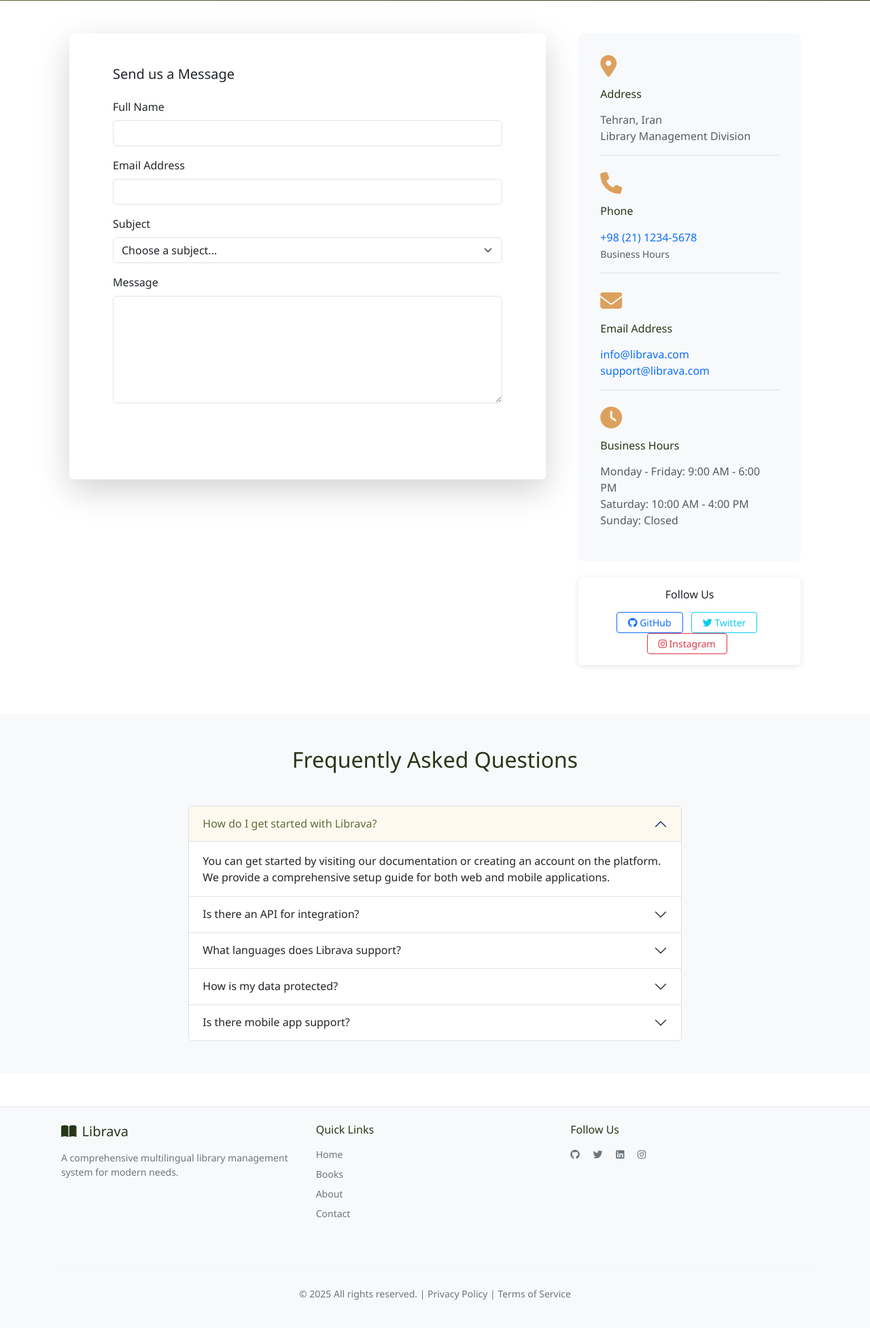
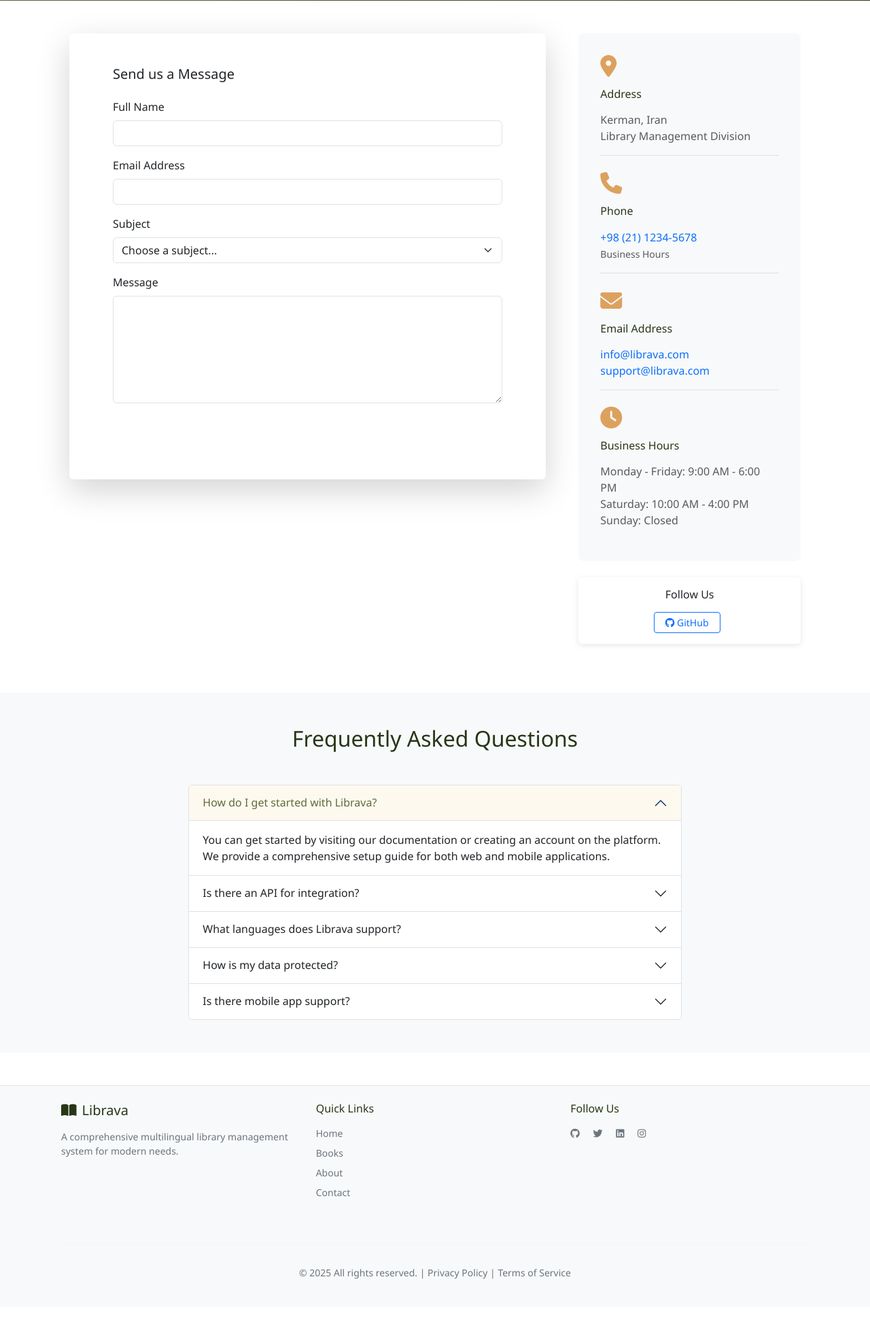
Before and after one commit to mohammadtahaabdinasab/librava, a PHP site: page /contact in a window 1280 px wide. Shown: the part 289-2242 px from the top of the page at 68% size. After the commit the page ends 2170 px from the top, so only its background shows below. Run offline with PHP 8.4, Linux system fonts and the light colour scheme.

Commit message:
Final UI/UX refinements and content updates
- Removed emoji icons from page headings for cleaner look
- Added target='_blank' to social media links in footer
- Added real GitHub repository link
- Updated creator location from Tehran to Kerman
- Minor content and styling improvements across all pages

```diff
--- a/app/views/about.php
+++ b/app/views/about.php
@@ -124,7 +124,7 @@
                     </div>
                 </div>
             </div>
-            <div class="col-md-6 col-lg-3">
+            <!-- <div class="col-md-6 col-lg-3">
                 <div class="card text-center">
                     <div class="card-body">
                         <div class="mb-3">
@@ -159,7 +159,7 @@
                         <p class="card-text small">Help us build better library tools</p>
                     </div>
                 </div>
-            </div>
+            </div> -->
         </div>
     </div>
 </section>
--- a/app/views/books.php
+++ b/app/views/books.php
@@ -6,7 +6,7 @@
 <!-- Page Header -->
 <section class="py-5" style="background: linear-gradient(135deg, #606c38 0%, #283618 100%);">
     <div class="container">
-        <h1 class="text-white display-4 fw-bold">📚 <?php t('books.title'); ?></h1>
+        <h1 class="text-white display-4 fw-bold"><?php t('books.title'); ?></h1>
         <p class="text-light lead"><?php t('books.subtitle'); ?></p>
     </div>
 </section>
--- a/app/views/contact.php
+++ b/app/views/contact.php
@@ -58,7 +58,7 @@
                         <i class="fas fa-map-marker-alt fa-2x mb-3" style="color: #dda15e;"></i>
                         <h6><?php t('contact.address'); ?></h6>
                         <p class="text-muted">
-                            Tehran, Iran<br>
+                            Kerman, Iran<br>
                             Library Management Division
                         </p>
                     </div>
@@ -96,15 +96,15 @@
                 <div class="card mt-4">
                     <div class="card-body text-center">
                         <h6 class="card-title mb-3">Follow Us</h6>
-                        <a href="#" class="btn btn-sm btn-outline-primary me-2">
+                        <a href="https://github.com/mohammadtahaabdinasab/librava" class="btn btn-sm btn-outline-primary me-2">
                             <i class="fab fa-github"></i> GitHub
                         </a>
-                        <a href="#" class="btn btn-sm btn-outline-info me-2">
+                        <!-- <a href="#" class="btn btn-sm btn-outline-info me-2">
                             <i class="fab fa-twitter"></i> Twitter
                         </a>
                         <a href="#" class="btn btn-sm btn-outline-danger">
                             <i class="fab fa-instagram"></i> Instagram
-                        </a>
+                        </a> -->
                     </div>
                 </div>
             </div>
--- a/app/views/creator.php
+++ b/app/views/creator.php
@@ -17,7 +17,7 @@
         <div class="row g-5 align-items-center">
             <div class="col-lg-4 text-center">
                 <div class="creator-avatar mb-4">
-                    <i class="fas fa-user-circle fa-10x" style="color: #606c38;"></i>
+                    <img src="https://avatars.githubusercontent.com/u/188295997?v=4" alt="Creator Avatar" class="rounded-circle shadow-lg" width="200" height="200">
                 </div>
                 <h3>Mohammad Taha Abdinasab</h3>
                 <p class="lead text-muted"><?php t('creator.role'); ?></p>
--- a/app/views/home.php
+++ b/app/views/home.php
@@ -6,7 +6,7 @@
 <!-- Hero Section -->
 <section class="hero-section py-5" style="background: linear-gradient(135deg, #606c38 0%, #283618 100%);">
     <div class="container text-center text-white py-5">
-        <h1 class="display-3 fw-bold mb-3">📚 <?php t('home.title'); ?></h1>
+        <h1 class="display-3 fw-bold mb-3"><?php t('home.title'); ?></h1>
         <p class="lead mb-4"><?php t('home.subtitle'); ?></p>
         <a href="/books" class="btn btn-primary btn-lg me-2">
             <i class="fas fa-book me-2"></i><?php t('home.browse_books'); ?>
@@ -20,7 +20,7 @@
 <!-- Features Section -->
 <section id="features" class="py-5">
     <div class="container">
-        <h2 class="text-center mb-5">✨ <?php t('home.features'); ?></h2>
+        <h2 class="text-center mb-5"><?php t('home.features'); ?></h2>
         <div class="row g-4">
             <div class="col-md-6 col-lg-3">
                 <div class="card h-100 feature-card">
@@ -85,7 +85,7 @@
 <!-- Recent Books Section -->
 <section class="py-5">
     <div class="container">
-        <h2 class="mb-5">📖 <?php t('home.featured_books'); ?></h2>
+        <h2 class="mb-5"><?php t('home.featured_books'); ?></h2>
         <div class="row g-4">
             <div class="col-md-6 col-lg-4">
                 <div class="card h-100 shadow-sm book-card">
--- a/app/views/layout.php
+++ b/app/views/layout.php
@@ -91,10 +91,10 @@
                 <div class="col-md-4 mb-3">
                     <h6><?php t('footer.follow'); ?></h6>
                     <div class="footer-text small">
-                        <a href="#" class="footer-link text-decoration-none me-3"><i class="fab fa-github"></i></a>
-                        <a href="#" class="footer-link text-decoration-none me-3"><i class="fab fa-twitter"></i></a>
-                        <a href="#" class="footer-link text-decoration-none me-3"><i class="fab fa-linkedin"></i></a>
-                        <a href="#" class="footer-link text-decoration-none"><i class="fab fa-instagram"></i></a>
+                        <a target="_blank" href="https://github.com/mohammadtahaabdinasab/librava" class="footer-link text-decoration-none me-3"><i class="fab fa-github"></i></a>
+                        <a target="_blank" href="#" class="footer-link text-decoration-none me-3"><i class="fab fa-twitter"></i></a>
+                        <a target="_blank" href="#" class="footer-link text-decoration-none me-3"><i class="fab fa-linkedin"></i></a>
+                        <a target="_blank" href="#" class="footer-link text-decoration-none"><i class="fab fa-instagram"></i></a>
                     </div>
                 </div>
             </div>
--- a/resources/lang/en.php
+++ b/resources/lang/en.php
@@ -80,10 +80,10 @@
     'creator.title' => 'Meet the Creator',
     'creator.subtitle' => 'About the creator of Librava',
     'creator.role' => 'Full-Stack Developer & Librava Creator',
-    'creator.location' => 'Tehran, Iran',
+    'creator.location' => 'Kerman, Iran',
     'creator.bio' => 'Mohammad Taha is a passionate full-stack developer with over 10 years of experience in web application development.',
     'creator.role' => 'Full-Stack Developer & Librava Creator',
-    'creator.location' => 'Tehran, Iran',
+    'creator.location' => 'Kerman, Iran',
     'creator.bio' => 'Mohammad Taha is a passionate full-stack developer with over 10 years of experience in web application development.',
     'creator.skills' => 'Skills & Expertise',
     'creator.journey' => 'Journey to Librava',
--- a/resources/templates/base.php
+++ b/resources/templates/base.php
@@ -11,7 +11,7 @@
     <nav class="navbar navbar-expand-lg navbar-dark bg-dark">
         <div class="container-fluid">
             <button id="backBtn" class="btn btn-sm btn-outline-light me-2" title="Back">←</button>
-            <a class="navbar-brand" href="/">📚 Librava</a>
+            <a class="navbar-brand" href="/">Librava</a>
             <span class="navbar-text text-light">Library Management System</span>
             <button id="settingsToggle" class="btn btn-sm btn-outline-light ms-auto" aria-label="Settings">⚙︎</button>
         </div>
```
